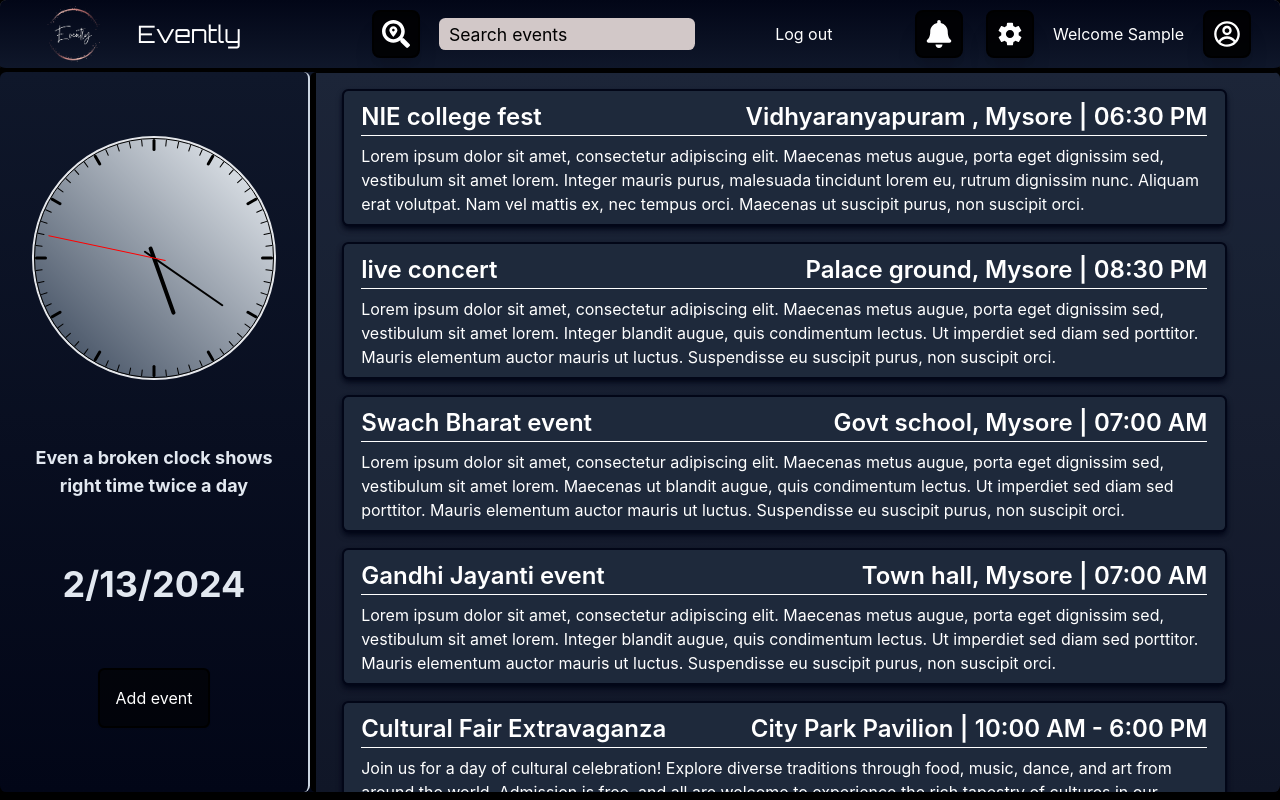
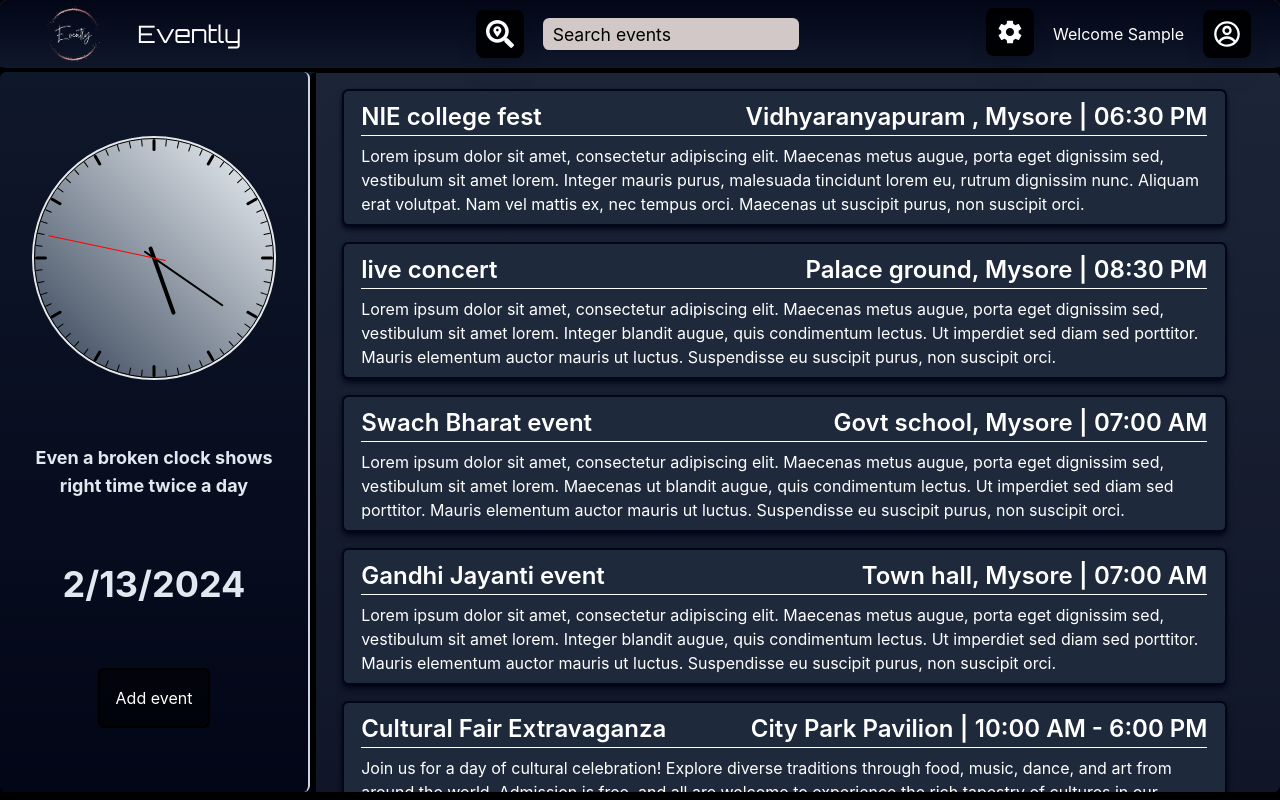
Before and after one commit to adeeb-404/Evently-Website, a React (Vite) app: page /Mainapp in a window 1280 px wide. Built offline with nearby package versions, Linux system fonts and the light colour scheme; sample sign-in values are in the browser's storage.

Commit message:
add Log out button

```diff
--- a/src/Components/MainApp/CSS-components/HomeNav.css
+++ b/src/Components/MainApp/CSS-components/HomeNav.css
@@ -1,6 +1,6 @@
 .navContainer {
-  overflow: hidden;
-  z-index: 10;
+  /* overflow: hidden; */
+  z-index: 3;
   position: fixed;
   display: flex;
   flex-direction: row;
--- a/src/Components/MainApp/JSX-components/homeNav.jsx
+++ b/src/Components/MainApp/JSX-components/homeNav.jsx
@@ -2,25 +2,19 @@ import React, { useEffect } from "react";
 import "../CSS-components/HomeNav.css";
 import NavLogos from "./navLogos";
 import SearchBar from "./SearchBar";
-import { useNavigate } from "react-router-dom";
 
 export default function HomeNav(props) {
-  const navigator = useNavigate();
-
-  async function handleLogOut() {
-    localStorage.removeItem("username");
-    localStorage.removeItem("fname");
-    localStorage.removeItem("lname");
-    navigator("/");
-  }
-
   function handleSearch(value) {
     console.log(value);
     // console.log(isSearch);
     props.handleSearch(value);
   }
   return (
-    <div className="navContainer bg-gradient-to-b from-slate-950 to-slate-900 text-slate-200">
+    <div
+      className="navContainer
+
+     bg-gradient-to-b from-slate-950 to-slate-900 text-slate-200  "
+    >
       <div>
         <img src="Logo.png" className=" h-10 md:h-20 lg:h-[3.5rem] mx-5"></img>
         <h1 className="nav--evently text-xl hidden lg:flex text-md lg:text-2xl mr-12 font-heading_font">
@@ -28,7 +22,7 @@ export default function HomeNav(props) {
         </h1>
       </div>
       <SearchBar handleSearch={handleSearch} />
-      <h1 onClick={handleLogOut}>Log out</h1>
+
       <NavLogos />
     </div>
   );
--- a/src/Components/MainApp/JSX-components/navLogos.jsx
+++ b/src/Components/MainApp/JSX-components/navLogos.jsx
@@ -5,8 +5,11 @@ import { CgProfile } from "react-icons/cg";
 import { useNavigate } from "react-router-dom";
 
 const NavLogos = () => {
+  const navigator = useNavigate();
   const [name, setname] = useState("");
+  const [show, setshow] = useState(false);
   const navigate = useNavigate();
+
   useEffect(() => {
     let name = localStorage.getItem("username");
     if (!name) {
@@ -16,16 +19,30 @@ const NavLogos = () => {
     setname(name);
   }, []);
   // setname(localStorage.getItem("username"));
+  async function handleLogOut() {
+    localStorage.removeItem("username");
+    localStorage.removeItem("fname");
+    localStorage.removeItem("lname");
+    navigator("/");
+  }
   return (
     <>
       <div>
-        <FaBell
+        {/* <FaBell
           className="reactIcon hover:shadow-slate-300 shadow-xl"
           id="settingsIcon"
-        />
-        <a href="https://www.youtube.com/">
-          <IoMdSettings className="reactIcon hover:shadow-slate-300 shadow-xl" />
-        </a>
+        /> */}
+        <div className="relative pb-1" onClick={() => setshow(!show)}>
+          <IoMdSettings className="reactIcon    hover:shadow-slate-300 shadow-xl " />
+        </div>
+        {show && (
+          <button
+            onClick={handleLogOut}
+            className=" absolute -bottom-12  z-1 bg-slate-900 p-3 hover:bg-black hover:shadow-slate-300 hover:shadow-lg border-2"
+          >
+            Log out
+          </button>
+        )}
         <h2>Welcome {name}</h2>
         <CgProfile
           className="reactIcon hover:shadow-slate-300 shadow-xl"
```
